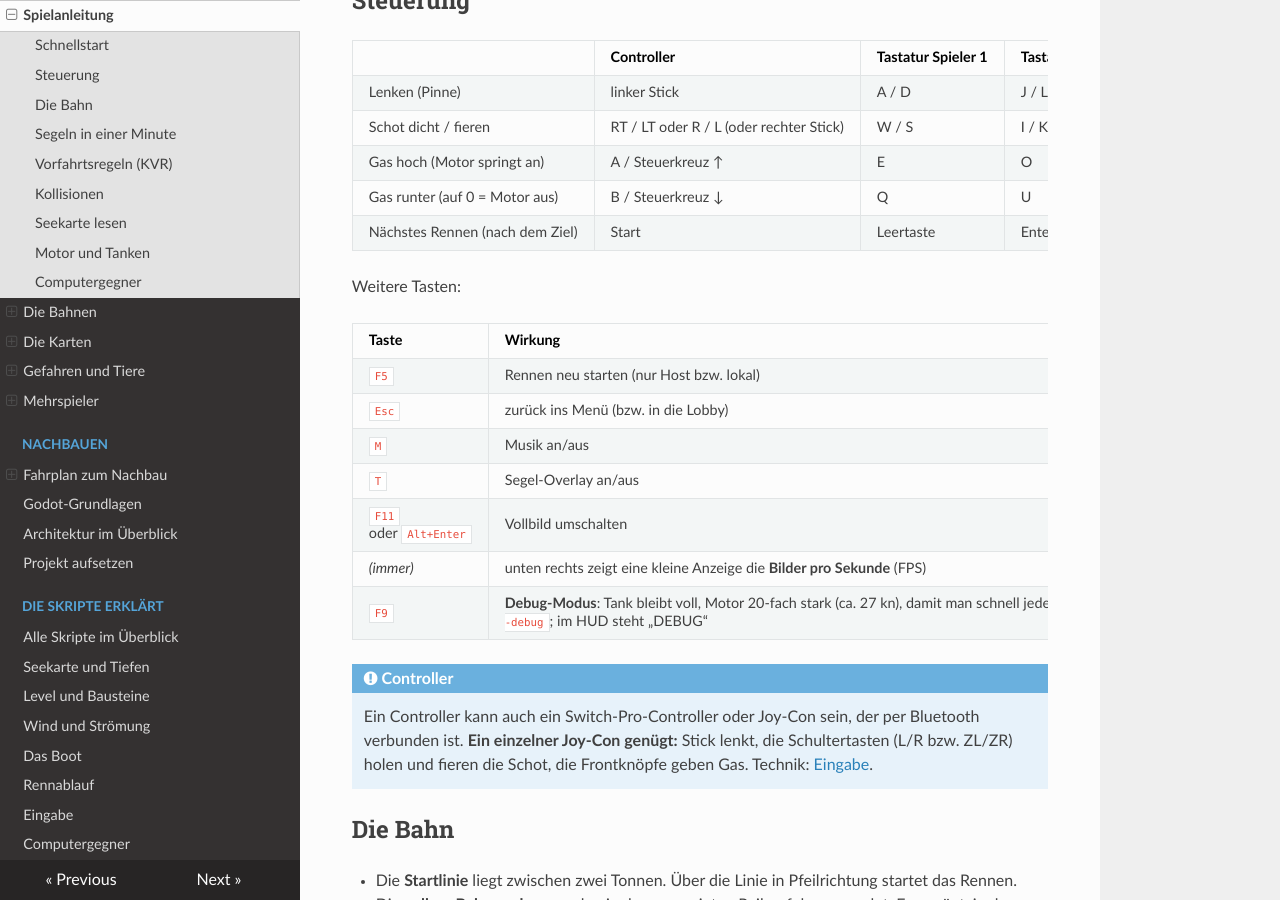
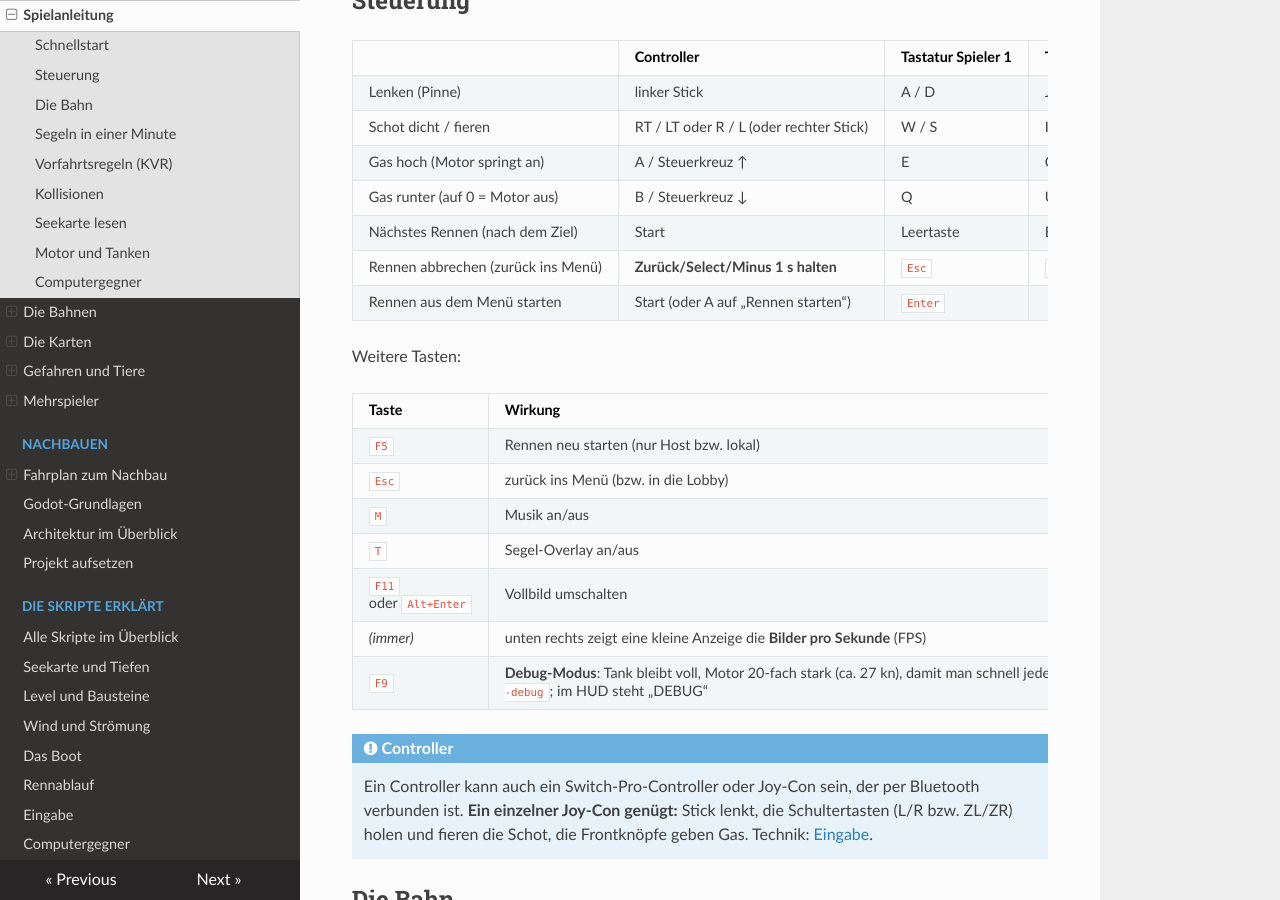
Before and after one commit to RincewindWizzard/regatta-game, an MkDocs documentation site: the page built from docs/spielen/anleitung.md, in a window 1280 px wide and 900 px high, scrolled down 864 px. Built offline with MkDocs 1.6.1, drawn with Linux system fonts in a browser that asks for light colours.

Commit message:
Controller: Rennen mit der Zurück-Taste (1 s halten) abbrechen, Hinweis und Fortschrittsbalken im HUD
Co-Authored-By: Claude Sonnet 5.5 <noreply@anthropic.com>
Claude-Session: https://claude.ai/code/session_01CYKFT46nVq6NPqsP2qzNXm

```diff
--- a/docs/spielen/anleitung.md
+++ b/docs/spielen/anleitung.md
@@ -22,6 +22,8 @@ Im Menü zeigt die Karte rechts die gewählte Bahn mit Tonnen, Startlinie, Windp
 | Gas hoch (Motor springt an) | A / Steuerkreuz ↑ | E | O |
 | Gas runter (auf 0 = Motor aus) | B / Steuerkreuz ↓ | Q | U |
 | Nächstes Rennen (nach dem Ziel) | Start | Leertaste | Enter |
+| Rennen abbrechen (zurück ins Menü) | **Zurück/Select/Minus 1 s halten** | `Esc` | `Esc` |
+| Rennen aus dem Menü starten | Start (oder A auf „Rennen starten“) | `Enter` | |
 
 Weitere Tasten:
 
```
Also changed, not shown: README.md (+2 -0 lines), 2 other files.
